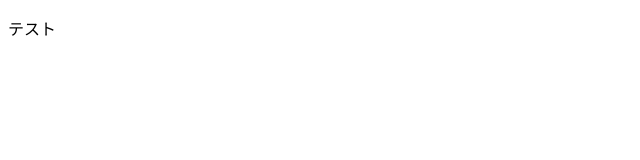
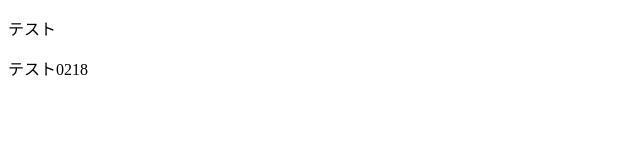
Before and after one commit to Koji-HashimotoTest/test0218, a plain HTML site: page index.html in a window 1280 px wide. Shown: the full height of the page, 0-640 px from the left. Drawn offline with Linux system fonts and the light colour scheme.

Commit message:
2回目プッシュ

```diff
--- a/index.html
+++ b/index.html
@@ -8,6 +8,7 @@
 </head>
 <body>
     <p>テスト</p>
+    <p>テスト0218</p>
 
 </body>
 </html>
```
